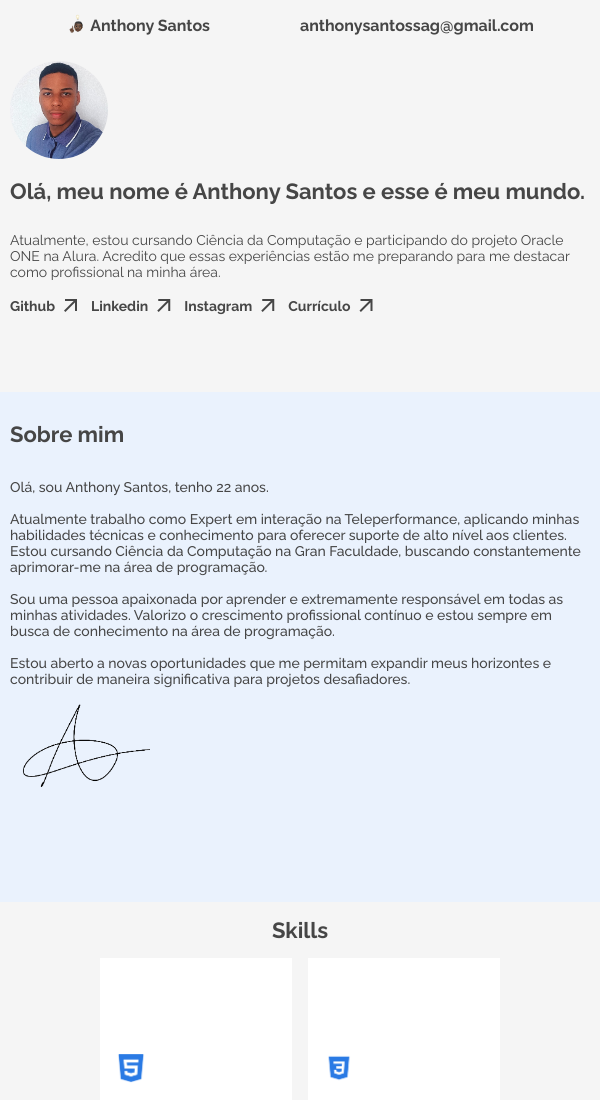
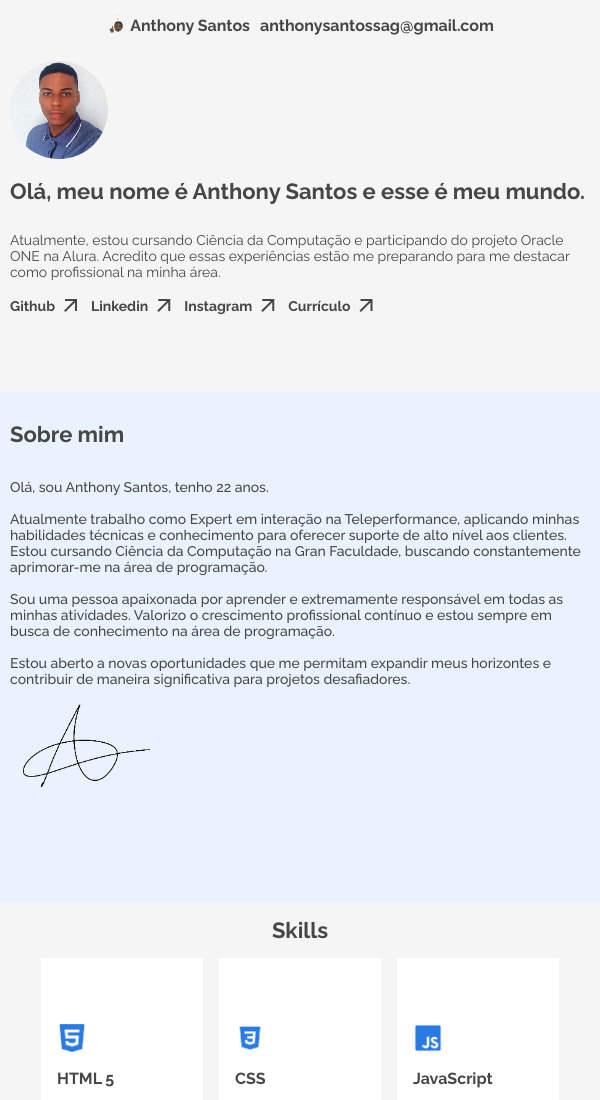
Before and after one commit to AnthonySantoss/T6-ONE-ALURA---ORACLE, a plain HTML site: page Portfolio/index.html in a window 600 px wide. Shown: the top 1100 px of the page. Drawn offline with nearby package versions, Linux system fonts and the light colour scheme.

Commit message:
atualização de responsividade 1.0v

```diff
--- a/Portfolio/style.css
+++ b/Portfolio/style.css
@@ -554,9 +554,10 @@ footer{
 }
 
 /*dispositivo celular*/
-@media (min-width: 414px) and (max-width: 720px){
+@media (min-width: 300px) and (max-width: 720px){
     .flex-conteiner{
-        gap: 90px;
+        display: flex;
+        gap: 10px;
     }
     .flex-conteiner p{
         font-size: 16px;
@@ -617,13 +618,13 @@ footer{
     }
 
     .skills {
-        width: 160px;
-        height: 160px;
+        width: 130px;
+        height: 130px;
     }
 
     .hobbies {
-        width: 160px;
-        height: 160px;
+        width: 130px;
+        height: 130px;
     }
 
     .flex-formacao{
```
